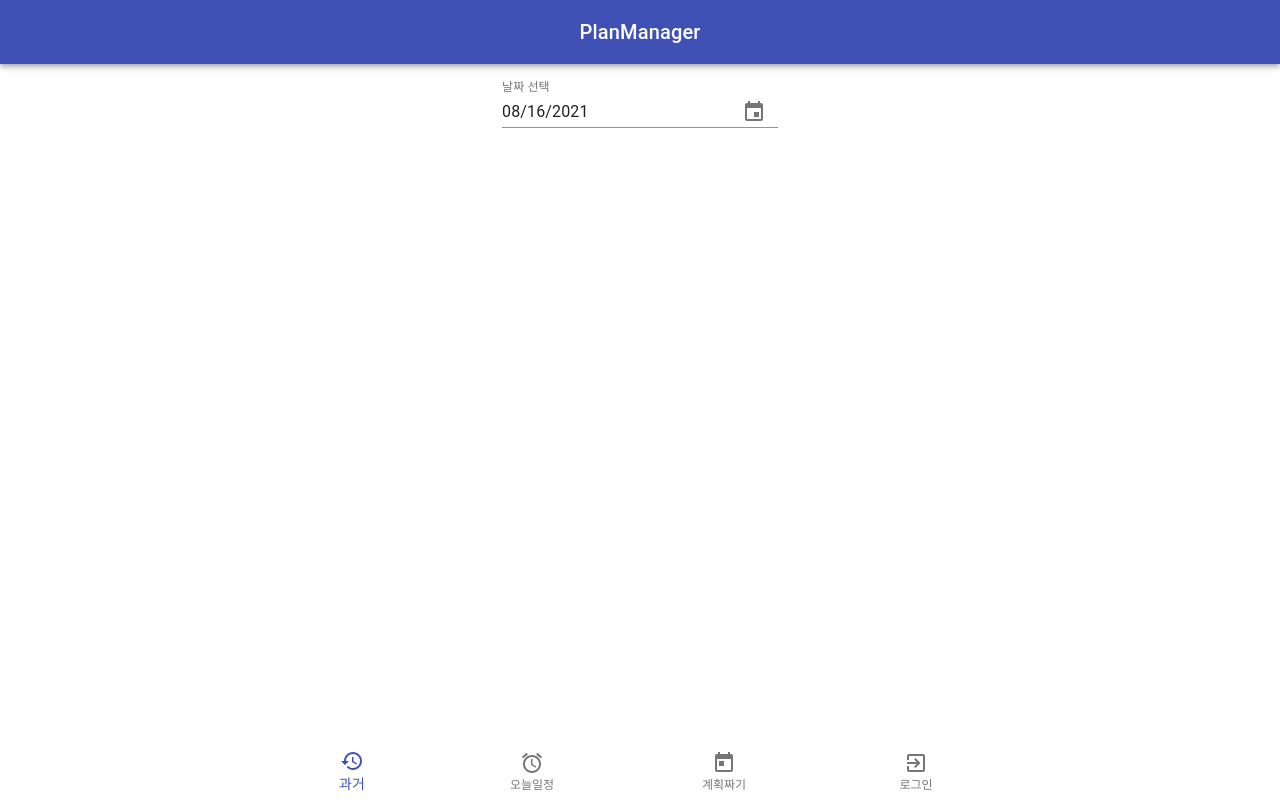
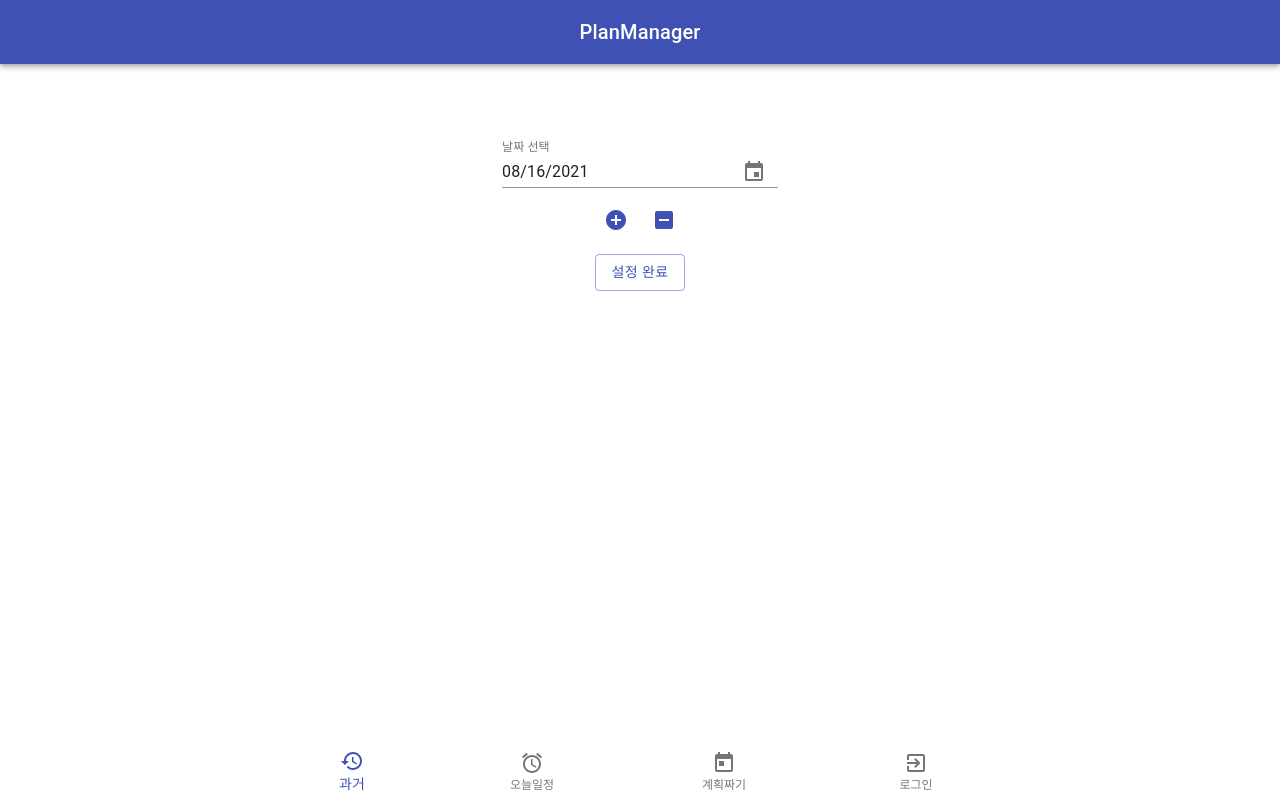
Before and after one commit to BY-juun/PlanManager, a Next.js app in the folder front/: page /Schedule in a window 1280 px wide. Built offline with nearby package versions, Linux system fonts and the light colour scheme.

Commit message:
Schedule page

```diff
--- a/front/pages/Schedule.js
+++ b/front/pages/Schedule.js
@@ -1,7 +1,7 @@
 import TopLayout from '../components/TopLayout';
 import BottomLayout from '../components/BottomLayout';
 import 'date-fns';
-import React, { useState } from 'react';
+import React, { useCallback, useState } from 'react';
 import Grid from '@material-ui/core/Grid';
 import DateFnsUtils from '@date-io/date-fns';
 import {
@@ -9,19 +9,40 @@ import {
     KeyboardTimePicker,
     KeyboardDatePicker,
 } from '@material-ui/pickers';
-
+import IconButton from '@material-ui/core/IconButton';
+import AddCircleIcon from '@material-ui/icons/AddCircle';
+import IndeterminateCheckBoxIcon from '@material-ui/icons/IndeterminateCheckBox';
+import TextField from '@material-ui/core/TextField';
+import Button from '@material-ui/core/Button';
 
 const Schedule = () => {
     const [selectedDate, setSelectedDate] = useState(new Date());
+    const [countList, setCountList] = useState([])
+    const handleDateChange = useCallback((date) => {
+        setSelectedDate(date);
+    },[selectedDate]);
 
-    const handleDateChange = (date) => {
-        setSelectedDate(date);
-    };
+    const clickadd = useCallback(()=>{
+        let countArr = [...countList]
+        let counter = countArr.slice(-1)[0]
+        counter += 1
+        countArr.push(counter)	// index 사용 X
+        // countArr[counter] = counter	// index 사용 시 윗줄 대신 사용
+        setCountList(countArr)
+    },[countList]);
+
+
+    const clickremove = useCallback(()=>{
+        let countArr = [...countList]
+        countArr.pop()	// index 사용 X
+        // countArr[counter] = counter	// index 사용 시 윗줄 대신 사용
+        setCountList(countArr)
+    },[countList]);
 
     return (
         <>
             <TopLayout></TopLayout>
-            <div>
+            <div style = {{textAlign : "center", marginTop : "60px"}}>
                 <MuiPickersUtilsProvider utils={DateFnsUtils}>
                     <Grid container justifyContent="space-around">
                     <KeyboardDatePicker
@@ -37,8 +58,21 @@ const Schedule = () => {
                     />
                     </Grid>
                 </MuiPickersUtilsProvider>
+                <div>
+                    <IconButton color="primary" aria-label="add schedule" onClick = {clickadd}>
+                        <AddCircleIcon />
+                    </IconButton>
+                    <IconButton color="primary" aria-label="remove schedule" onClick = {clickremove}>
+                        <IndeterminateCheckBoxIcon />
+                    </IconButton>
+                </div>
+                {countList && countList.map((v,i) => (<div><TextField label="일정" key = {i} style = {{marginBottom : "15px", marginTop : "5px"}}></TextField></div>))}
+                <div>
+                <Button variant="outlined" color="primary" style = {{marginTop:"10px"}}>
+                    설정 완료
+                </Button>
+                </div>
             </div>
-
             <BottomLayout></BottomLayout>
         </>
     );
```
